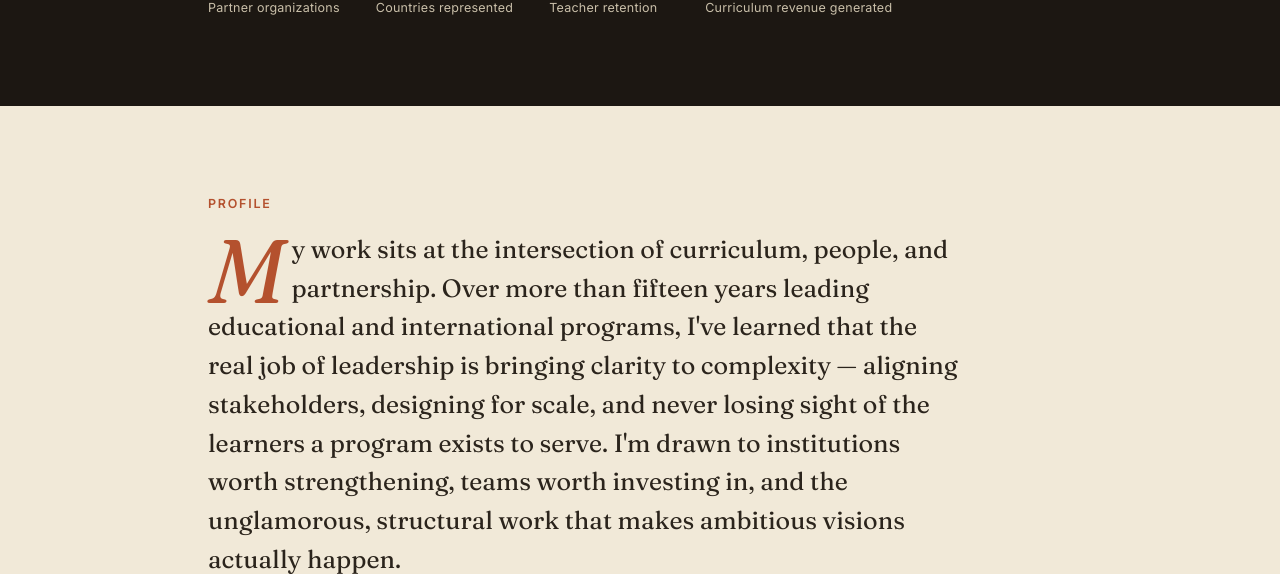
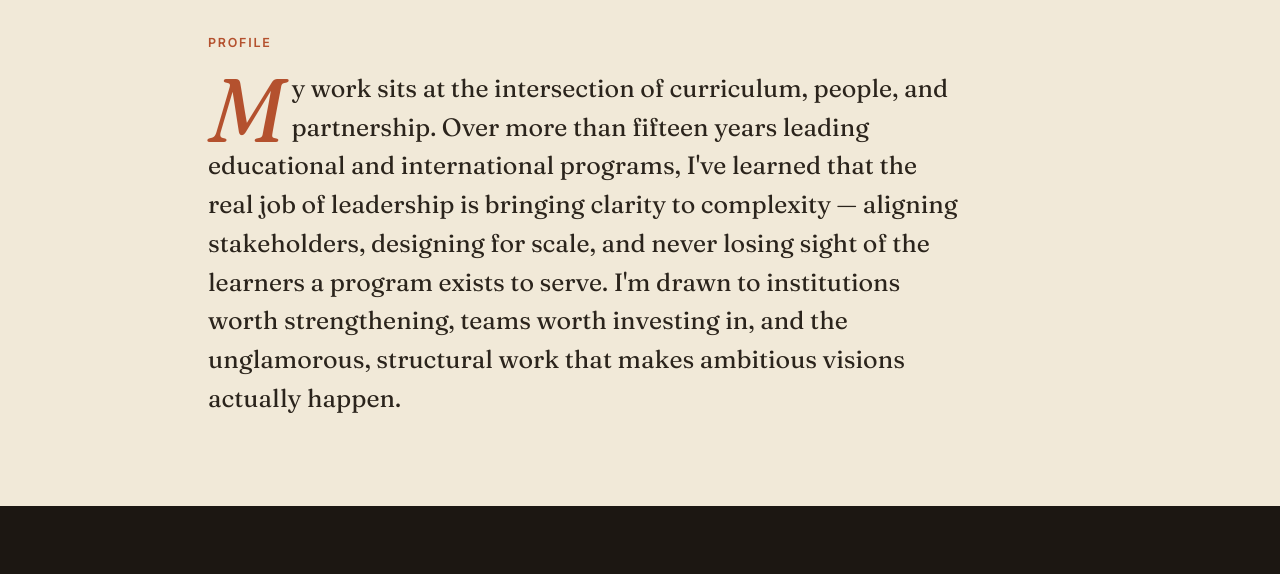
Before and after one commit to LeanneChacon/Portfolio, a plain HTML site: page index.html in a window 1280 px wide. Shown: the part 526-1100 px from the top of the page. Drawn offline with Linux system fonts and the light colour scheme.

Commit message:
Remove statistics section from index.html
Removed statistics section from the index.html file.

```diff
--- a/index.html
+++ b/index.html
@@ -370,12 +370,7 @@
         <img class="hero-photo" src="images/leanne-headshot.png" alt="Portrait of Leanne Chacon">
       </div>
     </div>
-    <div class="stat-row">
-      <div class="stat"><div class="num">700+</div><div class="label">Partner organizations</div></div>
-      <div class="stat"><div class="num">65</div><div class="label">Countries represented</div></div>
-      <div class="stat"><div class="num">90%</div><div class="label">Teacher retention</div></div>
-      <div class="stat"><div class="num">$2.5M+</div><div class="label">Curriculum revenue generated</div></div>
-    </div>
+
   </div>
 </header>
 
```
